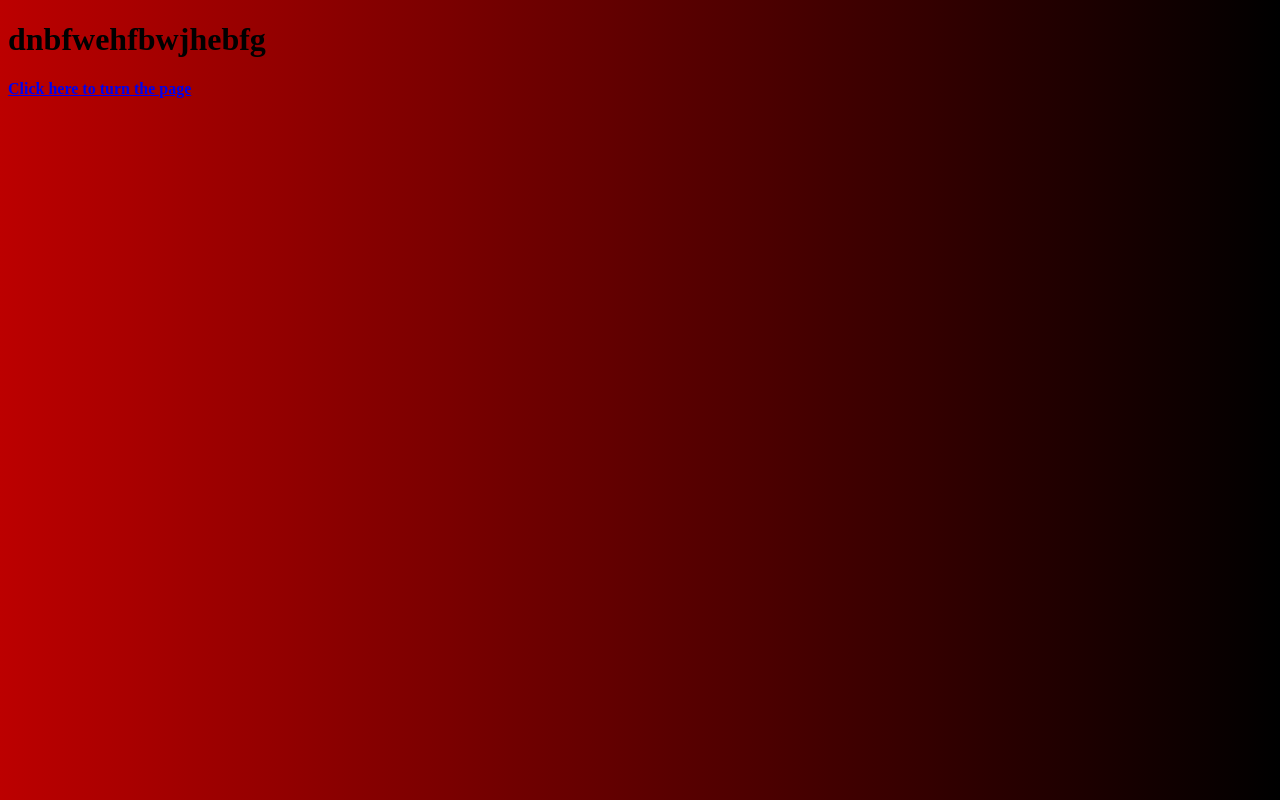
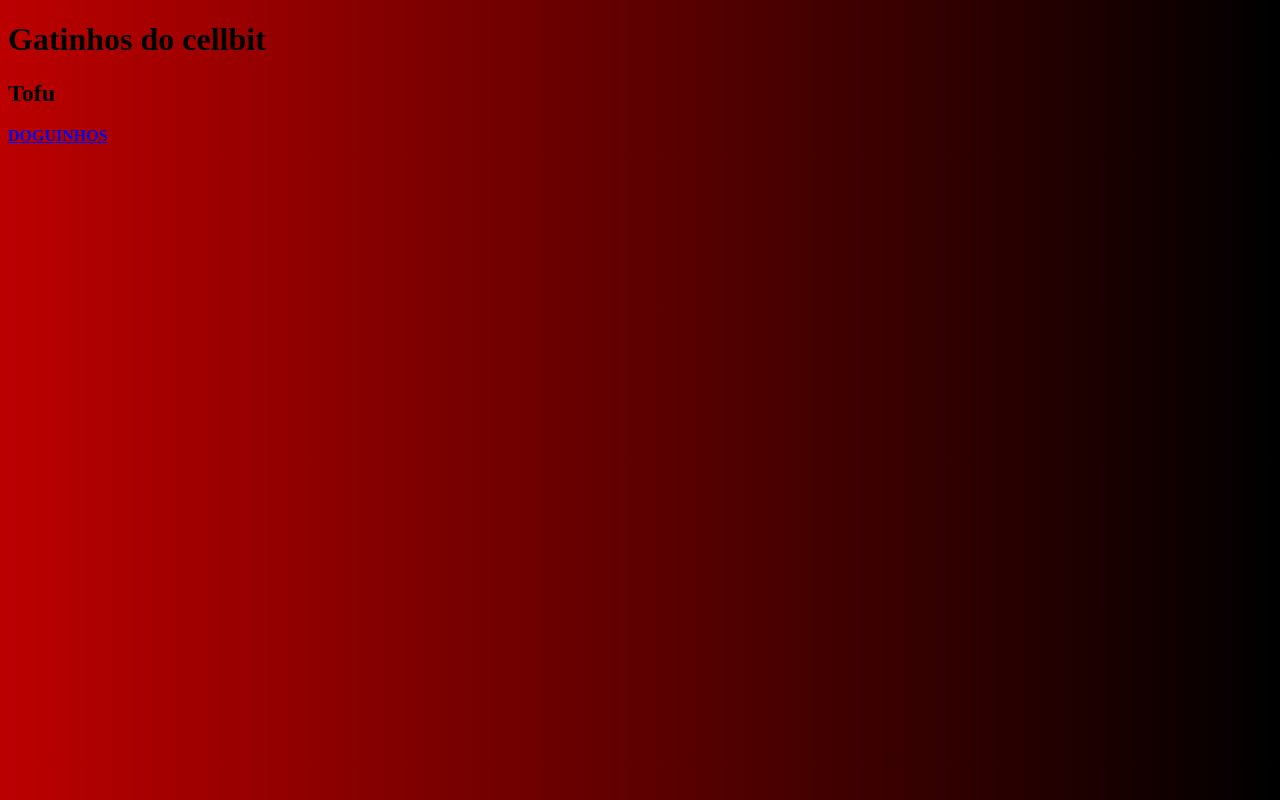
Before and after one commit to Fukato1c/fukato, a plain HTML site: page index.html in a window 1280 px wide. Drawn offline with Linux system fonts and the light colour scheme.

Commit message:
alterei o h1

```diff
--- a/index.html
+++ b/index.html
@@ -7,8 +7,17 @@
     <link rel="stylesheet" href="style.css">
 </head>
 <body>
-    <h1><strong>dnbfwehfbwjhebfg</strong></h1>
-    <a href="pagina02.html"><strong>Click here to turn the page</strong></a>
+    <h1><strong>Gatinhos do cellbit</strong></h1>
+    <h2>Tofu</h2>
+
+
+
+
+
+
+
+
+    <a href="pagina02.html"><strong>DOGUINHOS</strong></a>
 
 </body>
 </html>
```
